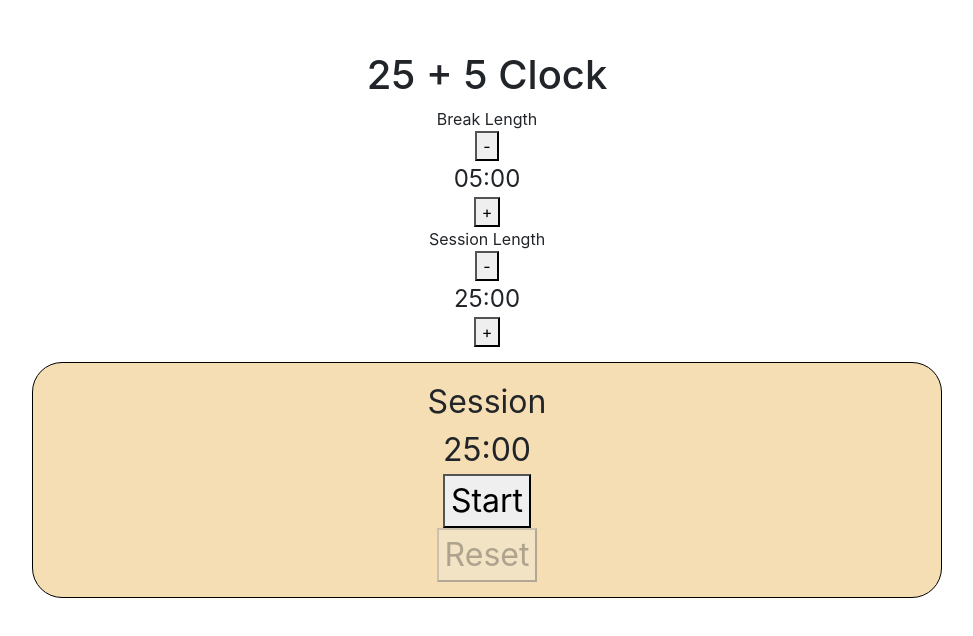
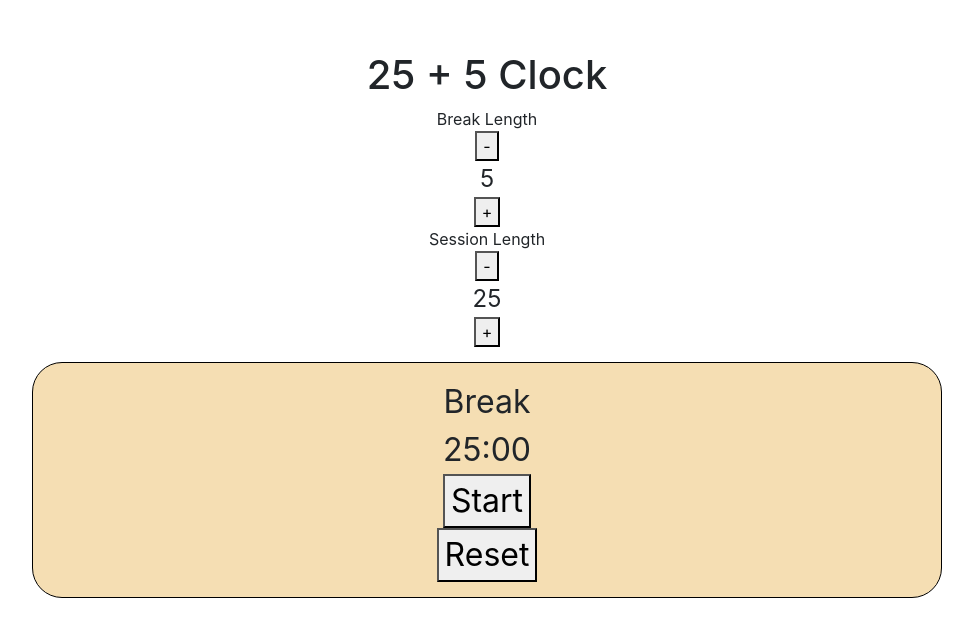
Before and after one commit to DantesSagan/pomodoro, a React (Create React App) app: page / in a window 1280 px wide. Shown: the part 174-810 px from the top of the page, without its empty margins (153-1126 px from the left). Built offline with nearby package versions, Linux system fonts and the light colour scheme; the HTML template or start-up script is replaced by a standard one.

Commit message:
execute some tests

```diff
--- a/package.json
+++ b/package.json
@@ -15,8 +15,9 @@
   "scripts": {
     "start": "react-scripts start",
     "build": "react-scripts build",
-    "test": "react-scripts test",
-    "eject": "react-scripts eject"
+    "eject": "react-scripts eject",
+    "test": "export NODE_ENV=test || SET \"NODE_ENV=test\" && mocha --timeout 15000 server/**/*.test.js",
+    "test-watch": "nodemon --exec 'npm test'"
   },
   "eslintConfig": {
     "extends": [
--- a/src/App.js
+++ b/src/App.js
@@ -1,15 +1,10 @@
 import SwitchLength from './components/switchLength';
-import TimerLeft from './components/timerLeft';
 import useTimer from './hooks/useTimer';
+import breakSound from './audio/breakSound.mp3';
 import './App.css';
 
 export default function App() {
   const {
-    // start,
-    // start2,
-    // end,
-    // setTimer,
-    // setMinutes,
     displayTime,
     setDisplayTime,
     timerBr,
@@ -22,56 +17,8 @@ export default function App() {
     handleResume,
     handleReset,
     handleStart,
+    audio
   } = useTimer();
-
-  // const switchMinutesSession = () => {
-  //   return (
-  //     <div
-  //       className='align-items-end'
-  //       id='timer-label'
-  //       style={{
-  //         fontSize: '2rem',
-  //         margin: '15px',
-  //         padding: '15px',
-  //         backgroundColor: 'wheat',
-  //         border: '1px solid black',
-  //         borderRadius: '30px',
-  //       }}
-  //     >
-  //       <div className='col'>
-  //         <label id='timer-label'>{timerBr ? 'Break' : 'Session'}</label>
-  //         <div id='time-left' className='col'>
-  //           {formatTime(displayTime)}
-  //         </div>
-  //         {startStop()}
-  //       </div>
-  //     </div>
-  //   );
-  // };
-  // const switchMinutesBr = () => {
-  //   return (
-  //     <div
-  //       className='align-items-end'
-  //       id='timer-label'
-  //       style={{
-  //         fontSize: '2rem',
-  //         margin: '15px',
-  //         padding: '15px',
-  //         backgroundColor: 'wheat',
-  //         border: '1px solid black',
-  //         borderRadius: '30px',
-  //       }}
-  //     >
-  //       <div className='col'>
-  //         <label id='timer-label'>{timerBr ? 'Break' : 'Session'}</label>
-  //         <div id='time-left' className='col'>
-  //           {formatTime(displayTime)}
-  //         </div>
-  //         {startStop()}
-  //       </div>
-  //     </div>
-  //   );
-  // };
 
   const startStop = () => {
     return (
@@ -85,7 +32,11 @@ export default function App() {
             <button onClick={handleResume}>Resume</button>
           )}
         </div>
-        <button id='reset' onClick={handleReset} disabled={!isActive}>
+        <button
+          id='reset'
+          onClick={handleReset}
+          // disabled={!isActive}
+        >
           Reset
         </button>
       </div>
@@ -98,22 +49,18 @@ export default function App() {
       (minutes < 10 ? '0' + minutes : minutes) + ':' + (ss < 10 ? '0' + ss : ss)
     );
   };
-  // const formatTimes = () => {
-  //   const ss = `0${timerBr % 60}`.slice(-2);
-  //   const minutes = `${Math.floor(timerBr / 60)}`;
-  //   const mm = `0${minutes % 60}`.slice(1, 2);
-
-  //   return `${mm}:${ss}`;
-  // };
+  const formatTimeLength = (time) => {
+    return time / 60;
+  };
 
   const changeTime = (amount, type) => {
     if (type === 'Break') {
-      if (timerBr <= 60 && amount < 0) {
+      if ((timerBr <= 60 && amount < 0) || timerBr >= 60 * 60) {
         return;
       }
       setTimerBr((prev) => prev + amount);
     } else {
-      if (timer <= 60 && amount < 0) {
+      if ((timer <= 60 && amount < 0) || timer >= 60 * 60) {
         return;
       }
       setTimer((prev) => prev + amount);
@@ -144,6 +91,7 @@ export default function App() {
         decrement={'break-decrement'}
         length={'break-length'}
         increment={'break-increment'}
+        formatTimeLength={formatTimeLength}
       />
       <SwitchLength
         time={timer}
@@ -155,22 +103,31 @@ export default function App() {
         decrement={'session-decrement'}
         length={'session-length'}
         increment={'session-increment'}
+        formatTimeLength={formatTimeLength}
       />
-      {displayTime ? (
-        <TimerLeft
-          formatTime={formatTime}
-          displayTime={displayTime}
-          startStop={startStop}
-          type={'Session'}
-        />
-      ) : (
-        <TimerLeft
-          formatTime={formatTime}
-          displayTime={timerBr}
-          startStop={startStop}
-          type={'Break'}
-        />
-      )}
+      <div
+        className='align-items-end'
+        style={{
+          fontSize: '2rem',
+          margin: '15px',
+          padding: '15px',
+          backgroundColor: 'wheat',
+          border: '1px solid black',
+          borderRadius: '30px',
+        }}
+      >
+        <div className='col'>
+          <label id='timer-label'>{timerBr ? 'Break' : 'Session'}</label>
+          <div id='time-left' className='col'>
+            {formatTime(displayTime)
+
+            }
+
+          </div>
+          {startStop()}
+        </div>
+        {audio()}
+      </div>
     </div>
   );
 }
--- a/src/components/switchLength.js
+++ b/src/components/switchLength.js
@@ -1,7 +1,7 @@
 export default function SwitchLength({
   time,
   title,
-  formatTime,
+  formatTimeLength,
   changeTime,
   type,
   label,
@@ -24,8 +24,7 @@ export default function SwitchLength({
           -
         </button>
         <div id={length} className='col' style={{ fontSize: '1.5rem' }}>
-          {formatTime(time)}
-          {/* <button onClick={start2}>Start</button> */}
+          {formatTimeLength(time)}
         </div>
         <button
           value='+'
--- a/src/components/timerLeft.js
+++ /dev/null
@@ -1,29 +0,0 @@
-export default function TimerLeft({
-  timerBr,
-  formatTime,
-  displayTime,
-  startStop,
-  type,
-}) {
-  return (
-    <div
-      className='align-items-end'
-      style={{
-        fontSize: '2rem',
-        margin: '15px',
-        padding: '15px',
-        backgroundColor: 'wheat',
-        border: '1px solid black',
-        borderRadius: '30px',
-      }}
-    >
-      <div className='col'>
-        <label id='timer-label'>{displayTime ? type : type}</label>
-        <div id='time-left' className='col'>
-          {formatTime(displayTime)}
-        </div>
-        {startStop()}
-      </div>
-    </div>
-  );
-}
--- a/src/hooks/useTimer.js
+++ b/src/hooks/useTimer.js
@@ -1,48 +1,57 @@
 /* eslint-disable react-hooks/exhaustive-deps */
-import { useRef, useState } from 'react';
+import { useRef, useState, useEffect } from 'react';
+import breakSound from '../audio/breakSound.mp3';
 
 export default function useTimer() {
-  // const [end, setEnd] = useState();
-  // const start = () => setEnd(Date.now() + minutes * 60000 + 100);
-  // const start2 = () => setEnd(Date.now() + counter * 60000 + 100);
-  // const pad = (n) => ('0' + n).slice(-2);
-  // const millisecondsToTimer = (ms) => {
-  //   if (ms < 0) {
-  //     return '0:00';
-  //   }
-  //   const minutes = Math.floor(ms / 60000);
-  //   const seconds = pad(Math.floor((ms - minutes * 60000) / 1000));
-  //   return `${minutes}:${seconds}`;
-  // };
-
-  // useEffect(() => {
-  //   if (!end) {
-  //     return;
-  //   }
-  //   setIsActive(true);
-  //   setIsPaused(true);
-  //   countRef.current = setInterval(
-  //     () => setTimer(millisecondsToTimer(end - Date.now())),
-  //     1000
-  //   );
-  //   setTimer(millisecondsToTimer(end - Date.now()));
-  //   return () => clearInterval(countRef.current);
-  // }, [end]);
-  // const [counter, setCounter] = useState(5);
-  // const [minutes, setMinutes] = useState(25);
-
   const [isActive, setIsActive] = useState(false);
   const [isPaused, setIsPaused] = useState(false);
   const [timer, setTimer] = useState(25 * 60);
   const [timerBr, setTimerBr] = useState(5 * 60);
   const [displayTime, setDisplayTime] = useState(25 * 60);
   const countRef = useRef(null);
+  let [breakAudio, setBreakAudio] = useState(new Audio(breakSound));
 
+  const audio = () => {
+    return <audio id='beep' ref={(s) => (breakAudio = s)} src={breakSound} />;
+  };
+
+  useEffect(() => {
+    if (displayTime <= 0) {
+      setIsPaused(true);
+      playBreakSound();
+    } else if (!isActive && displayTime === timerBr) {
+      setIsPaused(false);
+    }
+  }, [displayTime, isPaused, isActive, timerBr, timer]);
+
+  const playBreakSound = () => {
+    breakAudio.volume = 0.5;
+    breakAudio.currentTime = 0;
+    breakAudio.play().catch((error) => {
+      //  when an exception is played, the exception flow is followed
+    });
+  };
+  // it('assertion success', async () => {
+  //   const result = await displayTime;
+  //   expect(result).to.equal('promise resolved');
+  // });
   const handleStart = () => {
     setIsActive(true);
     setIsPaused(true);
+    let onBreakVariable = timerBr;
     countRef.current = setInterval(() => {
-      setDisplayTime((timer) => timer - 1);
+      setDisplayTime((prev) => {
+        if (prev <= 0 && !onBreakVariable) {
+          onBreakVariable = true;
+          setTimerBr(true);
+          return timerBr;
+        } else if (prev <= 0 && onBreakVariable) {
+          onBreakVariable = false;
+          setTimerBr(false);
+          return timer;
+        }
+        return prev - 1;
+      });
     }, 1000);
   };
 
@@ -50,6 +59,7 @@ export default function useTimer() {
     // Pause button logic here
     clearInterval(countRef.current);
     setIsPaused(false);
+    breakAudio.pause();
   };
 
   const handleResume = () => {
@@ -65,18 +75,13 @@ export default function useTimer() {
     clearInterval(countRef.current);
     setIsActive(false);
     setIsPaused(false);
-    setTimer(25*60);
-    setTimerBr(5*60);
-    setDisplayTime(25*60)
+    setTimer(25 * 60);
+    setTimerBr(5 * 60);
+    setDisplayTime(25 * 60);
+    breakAudio.pause();
+    breakAudio.currentTime = 0;
   };
   return {
-    // end,
-    // start,
-    // start2,
-    // counter,
-    // minutes,
-    // setCounter,
-    // setMinutes,
     displayTime,
     setDisplayTime,
     timerBr,
@@ -89,5 +94,6 @@ export default function useTimer() {
     handlePause,
     handleResume,
     handleReset,
+    audio,
   };
 }
```
Also changed, not shown: src/components/length.js (deleted, +0 -36 lines), 1 other file (tests, documents, lock files or other folders).
